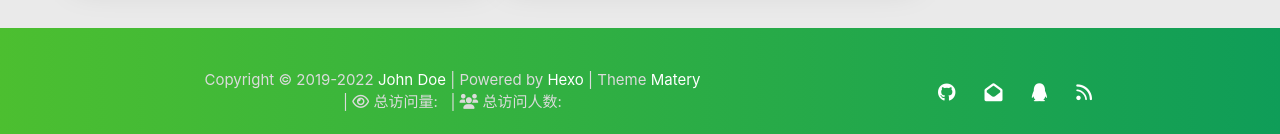
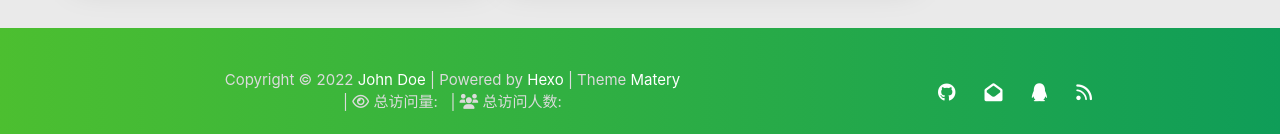
Before and after one commit to bobofish1/bobofish1.github.io, a plain HTML site: page 2022/11/29/hello-world/index.html in a window 1280 px wide. Shown: the part 2137-2271 px from the top of the page. Drawn offline with Linux system fonts and the light colour scheme; some packages are replaced by stand-ins of ours; no server answers; a script that the page names is missing.

Commit message:
Site updated: 2022-11-29 04:55:32

```diff
--- a/2022/11/29/hello-world/index.html
+++ b/2022/11/29/hello-world/index.html
@@ -802,7 +802,7 @@
         <div class="col s12 m8 l8 copy-right">
             Copyright&nbsp;&copy;
 
-                <span id="year">2019-2022</span>
+                <span id="year">2022</span>
 
             <a href="/about" target="_blank">John Doe</a>
             |&nbsp;Powered by&nbsp;<a href="https://hexo.io/" target="_blank">Hexo</a>
```
Also changed, not shown: about/index.html (+1 -1 lines), archives/2022/11/index.html (+1 -1 lines), archives/2022/index.html (+1 -1 lines), archives/index.html (+1 -1 lines), categories/index.html (+1 -1 lines), friends/index.html (+1 -1 lines), index.html (+1 -1 lines), tags/index.html (+1 -1 lines).
